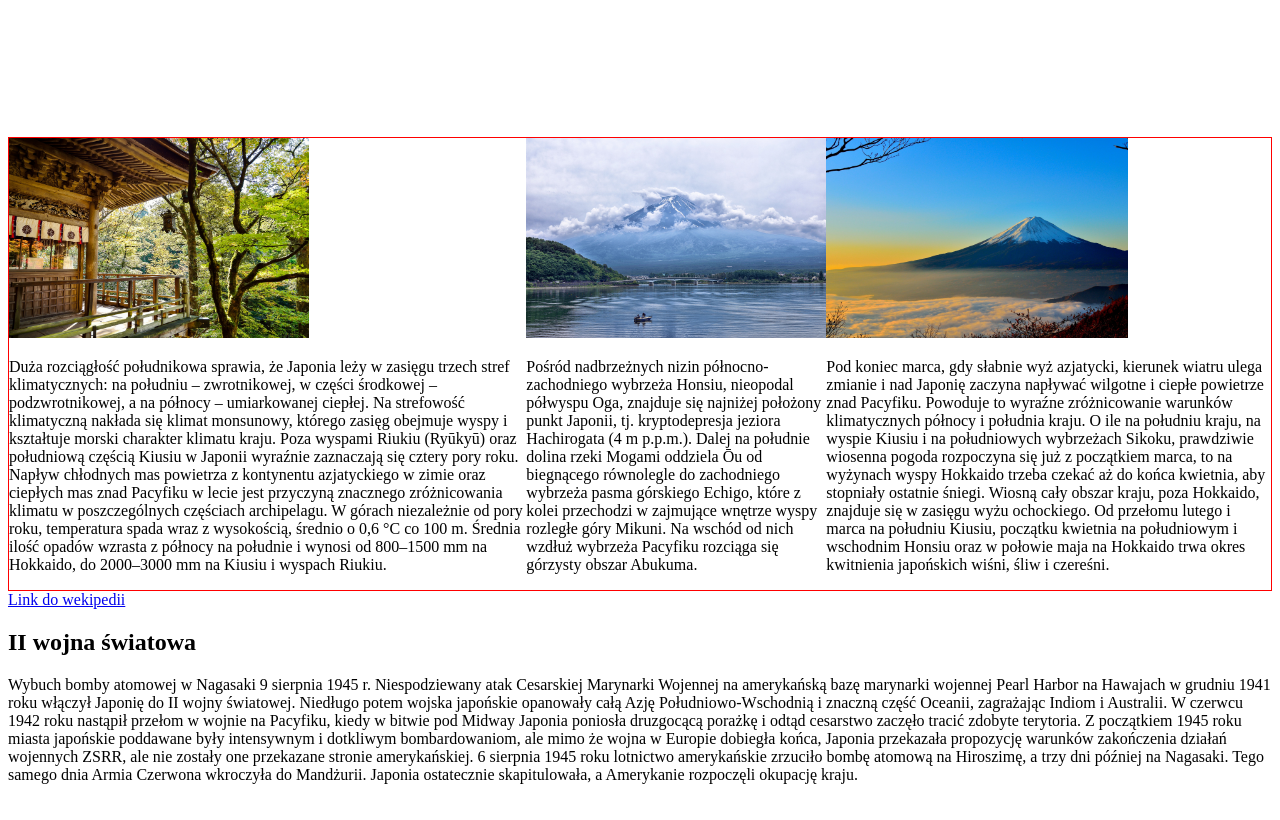
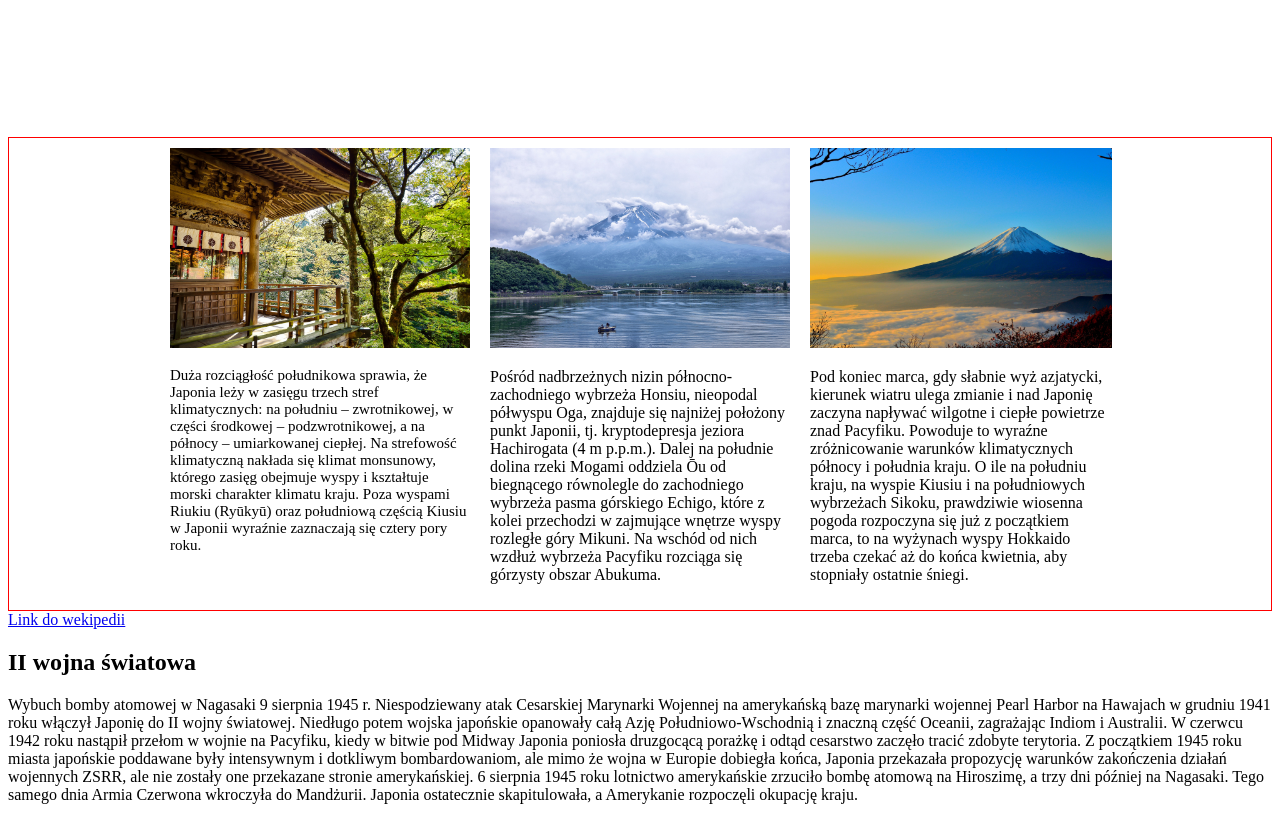
Before and after one commit to ErykFe/Japonia, a plain HTML site: page index.html in a window 1280 px wide. Shown: the part 840-1660 px from the top of the page. Drawn offline with Linux system fonts and the light colour scheme.

Commit message:
card changes

```diff
--- a/index.html
+++ b/index.html
@@ -49,22 +49,22 @@
 
     <!-- Section images -->
     <div class="section-1">
-        <div>
+        <div class="cards">
             <img style="height: 200px; width: auto;" src="src/images/j2.jpg"   alt="japonia ">
-            <p>
-                Duża rozciągłość południkowa sprawia, że Japonia leży w zasięgu trzech stref klimatycznych: na południu – zwrotnikowej, w części środkowej – podzwrotnikowej, a na północy – umiarkowanej ciepłej. Na strefowość klimatyczną nakłada się klimat monsunowy, którego zasięg obejmuje wyspy i kształtuje morski charakter klimatu kraju. Poza wyspami Riukiu (Ryūkyū) oraz południową częścią Kiusiu w Japonii wyraźnie zaznaczają się cztery pory roku. Napływ chłodnych mas powietrza z kontynentu azjatyckiego w zimie oraz ciepłych mas znad Pacyfiku w lecie jest przyczyną znacznego zróżnicowania klimatu w poszczególnych częściach archipelagu. W górach niezależnie od pory roku, temperatura spada wraz z wysokością, średnio o 0,6 °C co 100 m. Średnia ilość opadów wzrasta z północy na południe i wynosi od 800–1500 mm na Hokkaido, do 2000–3000 mm na Kiusiu i wyspach Riukiu.
+            <p class="cards-paragraph">
+                Duża rozciągłość południkowa sprawia, że Japonia leży w zasięgu trzech stref klimatycznych: na południu – zwrotnikowej, w części środkowej – podzwrotnikowej, a na północy – umiarkowanej ciepłej. Na strefowość klimatyczną nakłada się klimat monsunowy, którego zasięg obejmuje wyspy i kształtuje morski charakter klimatu kraju. Poza wyspami Riukiu (Ryūkyū) oraz południową częścią Kiusiu w Japonii wyraźnie zaznaczają się cztery pory roku.
             </p>
         </div>
-        <div>
+        <div class="cards">
             <img style="height: 200px; width: auto;" src="src/images/japan-1.jpg" alt="jaonia">
             <p>
                 Pośród nadbrzeżnych nizin północno-zachodniego wybrzeża Honsiu, nieopodal półwyspu Oga, znajduje się najniżej położony punkt Japonii, tj. kryptodepresja jeziora Hachirogata (4 m p.p.m.). Dalej na południe dolina rzeki Mogami oddziela Ōu od biegnącego równolegle do zachodniego wybrzeża pasma górskiego Echigo, które z kolei przechodzi w zajmujące wnętrze wyspy rozległe góry Mikuni. Na wschód od nich wzdłuż wybrzeża Pacyfiku rozciąga się górzysty obszar Abukuma.
             </p>
         </div>
-        <div>
+        <div class="cards">
             <img style="height: 200px; width: auto;" src="src/images/m3.jpg" alt="japonia">
             <p>
-                Pod koniec marca, gdy słabnie wyż azjatycki, kierunek wiatru ulega zmianie i nad Japonię zaczyna napływać wilgotne i ciepłe powietrze znad Pacyfiku. Powoduje to wyraźne zróżnicowanie warunków klimatycznych północy i południa kraju. O ile na południu kraju, na wyspie Kiusiu i na południowych wybrzeżach Sikoku, prawdziwie wiosenna pogoda rozpoczyna się już z początkiem marca, to na wyżynach wyspy Hokkaido trzeba czekać aż do końca kwietnia, aby stopniały ostatnie śniegi. Wiosną cały obszar kraju, poza Hokkaido, znajduje się w zasięgu wyżu ochockiego. Od przełomu lutego i marca na południu Kiusiu, początku kwietnia na południowym i wschodnim Honsiu oraz w połowie maja na Hokkaido trwa okres kwitnienia japońskich wiśni, śliw i czereśni.
+                Pod koniec marca, gdy słabnie wyż azjatycki, kierunek wiatru ulega zmianie i nad Japonię zaczyna napływać wilgotne i ciepłe powietrze znad Pacyfiku. Powoduje to wyraźne zróżnicowanie warunków klimatycznych północy i południa kraju. O ile na południu kraju, na wyspie Kiusiu i na południowych wybrzeżach Sikoku, prawdziwie wiosenna pogoda rozpoczyna się już z początkiem marca, to na wyżynach wyspy Hokkaido trzeba czekać aż do końca kwietnia, aby stopniały ostatnie śniegi.
             </p>
         </div>
     </div>
--- a/src/css/style.css
+++ b/src/css/style.css
@@ -42,11 +42,24 @@ h1:hover {
 
 
 
+
+
 .section-1 {
     display: flex;
     flex-direction: row;
-    align-items: center;
+    align-items: flex-start;
     border: 1px solid red;
+    justify-content:center;
+
+}
+
+.cards {
+    margin: 10px;
+    max-width: 300px;
+}
+
+.cards-paragraph {
+    font-size: 15px;
 }
 
 .hymn__header {
```
